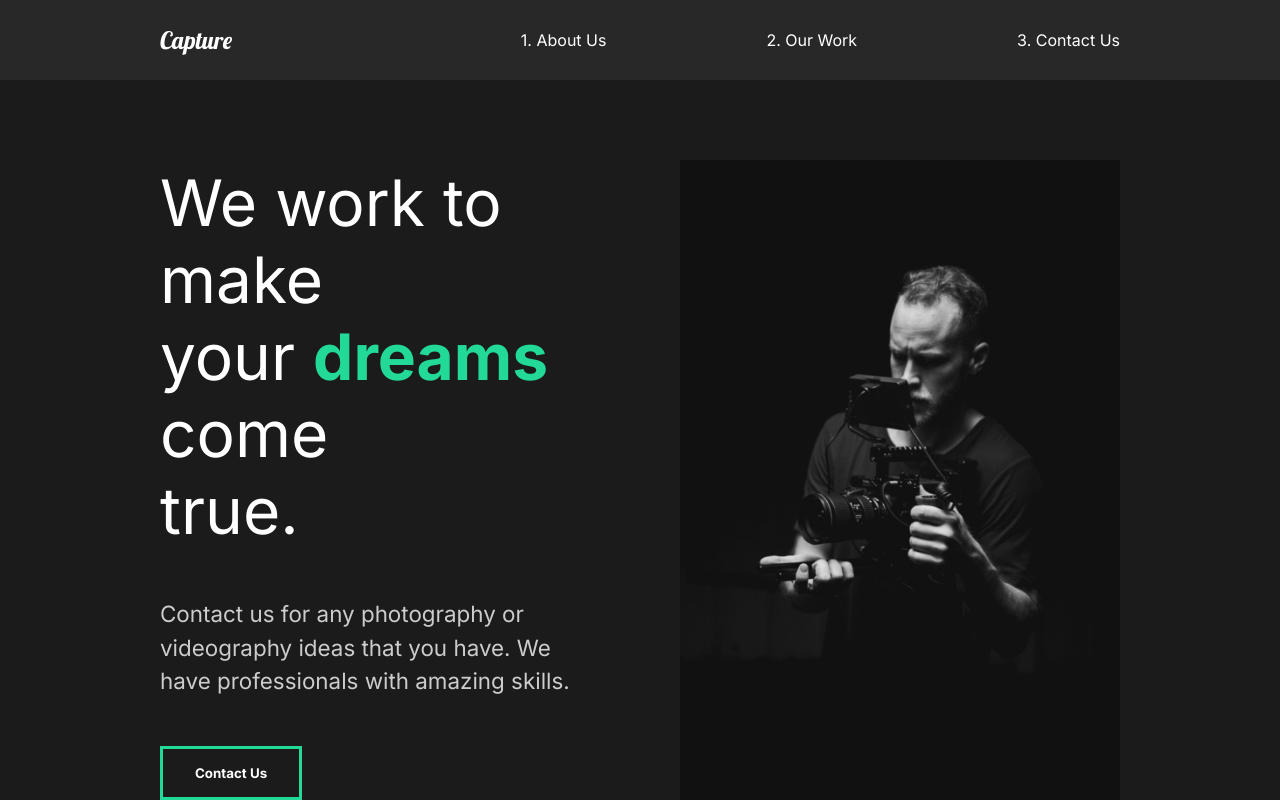
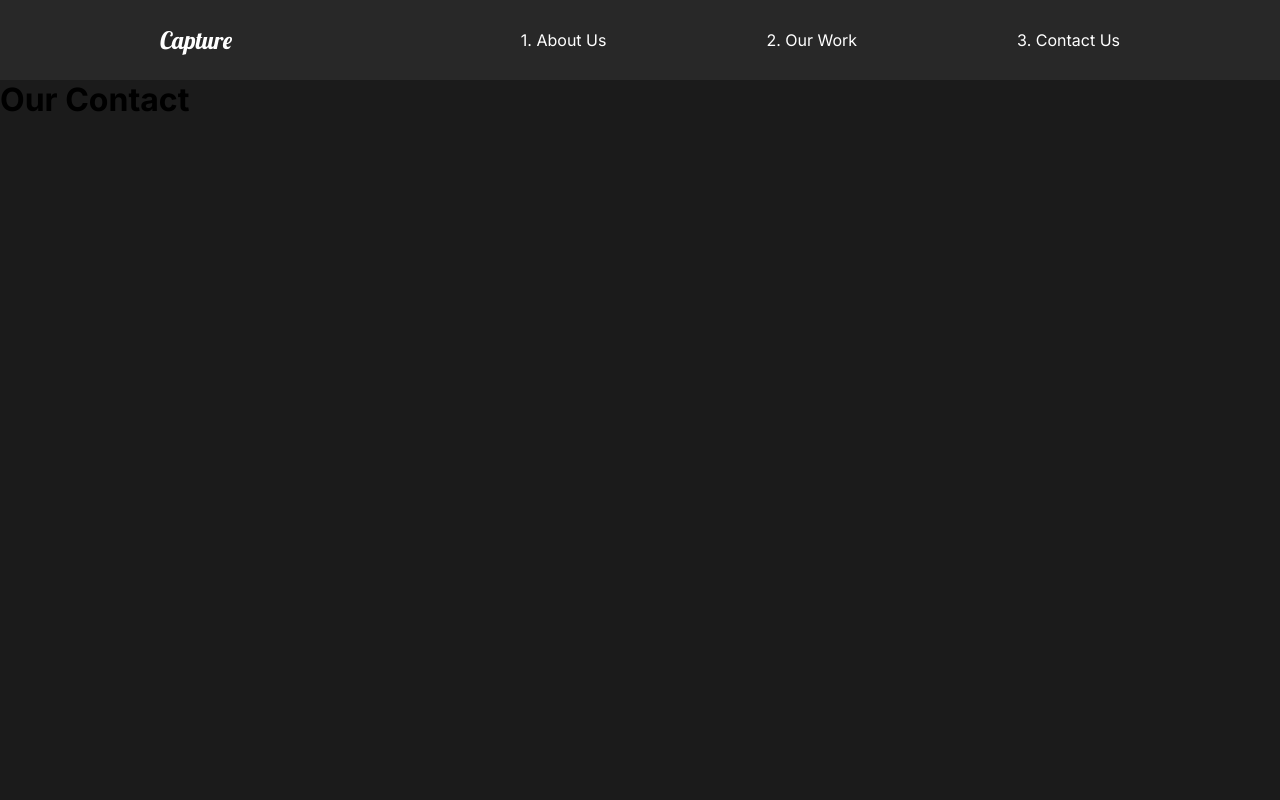
Before and after one commit to DoniaMahmoud/DoniaMahmoud.github.io, a React (Create React App) app: page /contact in a window 1280 px wide. Shown: the top 800 px of the page. Built offline with nearby package versions, Linux system fonts and the light colour scheme.

Commit message:
9. React Router

```diff
--- a/src/App.js
+++ b/src/App.js
@@ -1,15 +1,25 @@
-import react from "react";
+import React from "react";
+
+//Global Style
+import GlobalStyle from "./components/GlobalStyle";
 //Import pages (containers)
 import AboutUs from "./pages/AboutUs";
-//Global Style
-import GlobalStyle from "./components/GlobalStyle";
+import ContactUs from "./pages/ContactUs";
+import OurWork from "./pages/OurWork";
 import Nav from "./components/Nav";
+//Router
+import { Route, Routes } from "react-router-dom";
+
 function App() {
   return (
     <div className="App">
       <GlobalStyle />
       <Nav />
-      <AboutUs />
+      <Routes>
+        <Route path="/" element={<AboutUs />} />
+        <Route path="/work" element={<OurWork />} />
+        <Route path="/contact" element={<ContactUs />} />
+      </Routes>
     </div>
   );
 }
--- a/src/components/AboutSection.js
+++ b/src/components/AboutSection.js
@@ -1,6 +1,5 @@
 import React from "react";
 import home1 from "../img/home1.png";
-import styled from "styled-components";
 import { About, Description, Hide, Image } from "../styles";
 const AboutSection = () => {
   return (
--- a/src/components/Nav.js
+++ b/src/components/Nav.js
@@ -1,23 +1,24 @@
-import react from "react";
+import React from "react";
 import styled from "styled-components";
+import { Link } from "react-router-dom";
 
 const Nav = () => {
   return (
     <StyledNav>
       <h1>
-        <a id="logo" href="#">
+        <Link id="logo" to="/">
           Capture
-        </a>
+        </Link>
       </h1>
       <ul>
         <li>
-          <a href="#">1. About Us</a>
+          <Link to="/">1. About Us</Link>
         </li>
         <li>
-          <a href="#">2. Our Work</a>
+          <Link to="/work">2. Our Work</Link>
         </li>
         <li>
-          <a href="#">3. Contact Us</a>
+          <Link to="/contact">3. Contact Us</Link>
         </li>
       </ul>
     </StyledNav>
--- a/src/index.js
+++ b/src/index.js
@@ -2,10 +2,14 @@
 import ReactDOM from "react-dom";
 import App from "./App";
 import reportWebVitals from "./reportWebVitals";
+import { BrowserRouter } from "react-router-dom";
 
 ReactDOM.render(
   <React.StrictMode>
-    <App />
+    {/*For React Router*/}
+    <BrowserRouter>
+      <App />
+    </BrowserRouter>
   </React.StrictMode>,
   document.getElementById("root")
 );
--- /dev/null
+++ b/src/pages/ContactUs.js
@@ -0,0 +1,11 @@
+import React from "react";
+
+const ContactUs = () => {
+  return (
+    <div>
+      <h1>Our Contact</h1>
+    </div>
+  );
+};
+
+export default ContactUs;
--- /dev/null
+++ b/src/pages/OurWork.js
@@ -0,0 +1,11 @@
+import React from "react";
+
+const OurWork = () => {
+  return (
+    <div>
+      <h1>Our Work</h1>
+    </div>
+  );
+};
+
+export default OurWork;
```
